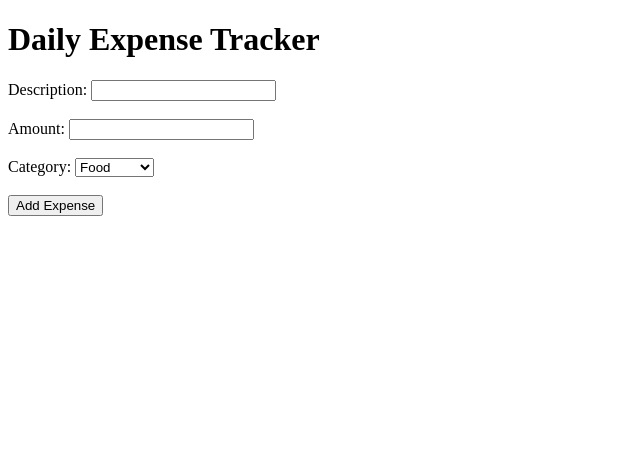
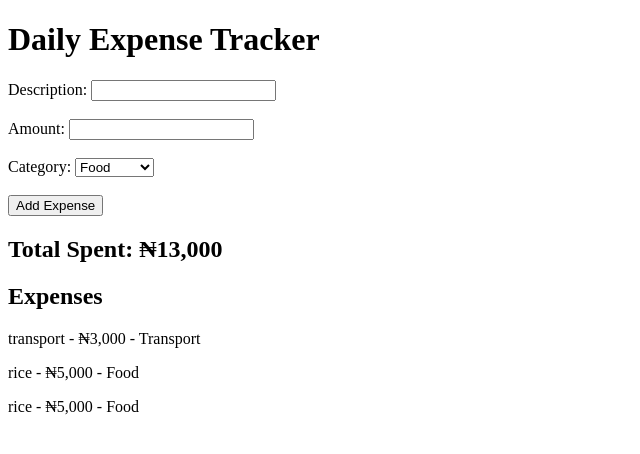
Before and after one commit to debbygabby65-sys/practice, a Flask app: page / in a window 1280 px wide. Shown: the top 454 px of the page, without its empty margins (0-640 px from the left). Run offline with Flask 3, Linux system fonts and the light colour scheme; data comes from the database, SQL or seed files in the repository; both versions use the stored data as it was after the commit.

Commit message:
my initial daily_expense_tracker

```diff
--- a/daily_expense_tracker/app.py
+++ b/daily_expense_tracker/app.py
@@ -1,9 +1,33 @@
-from flask import Flask, render_template
+from flask import Flask, render_template, request, redirect
+from database import get_db, get_expenses, get_total
+
 app = Flask(__name__)
 
 @app.route("/")
 def home():
-    return render_template("index.html")
+    expenses = get_expenses()
+    total = get_total()
+    total = f"{total:,.0f}"
+    return render_template("index.html", expenses=expenses, total=total)
+@app.route("/add-expense", methods=["POST"])
+def add_expense():
+    description = request.form["description"]
+    amount = request.form["amount"]
+    category = request.form["category"]
 
+    if not description.strip():
+        return "Description is required"
+
+    db = get_db()
+
+    db.execute(
+        "INSERT INTO expenses (description, amount, category) VALUES (?, ?, ?)",
+        (description, amount, category)
+    )
+
+    db.commit()
+    db.close()
+
+    return redirect("/")
 if __name__ == "__main__":
     app.run(debug=True)
--- /dev/null
+++ b/daily_expense_tracker/database.py
@@ -0,0 +1,37 @@
+import sqlite3
+
+def get_db():
+    return sqlite3.connect("expense.db")
+def create_table():
+    db = get_db()
+    db.execute("""
+        CREATE TABLE IF NOT EXISTS expenses (
+            id INTEGER PRIMARY KEY AUTOINCREMENT,
+            description  TEXT NOT NULL,
+            amount REAL NOT NULL,
+            category TEXT NOT NULL
+         )
+    """)
+    db.commit()
+    db.close()
+def get_expenses():
+    db = get_db()
+
+    expenses = db.execute(
+        "SELECT  * FROM expenses  ORDER BY id DESC"
+    ).fetchall()
+
+    db.close()
+
+    return expenses
+
+def get_total():
+    db = get_db()
+
+    total = db.execute(
+        "SELECT SUM(amount) FROM expenses"
+    ).fetchone()[0]
+    db.close()
+    return total or 0
+
+create_table()
--- a/daily_expense_tracker/templates/index.html
+++ b/daily_expense_tracker/templates/index.html
@@ -7,7 +7,7 @@
 <body>
     <h1>Daily Expense Tracker</h1>
 
-    <form>
+    <form method="POST" action="/add-expense">
     <label>Description:</label>
     <input type="text" name="description">
 
@@ -32,5 +32,12 @@
 
     <button type="submit">Add Expense</button>
     </form>
+<h2>Total Spent: ₦{{ total }}</h2>
+<h2>Expenses</h2>
+{% for expense in expenses %}
+    <p>
+        {{ expense[1] }} - ₦{{ "{:,.0f}".format(expense[2]) }} - {{ expense[3] }}
+    </p>
+{% endfor %}
 </body>
 </html>
```
Also changed, not shown: daily_expense_tracker/expense.db (added).
